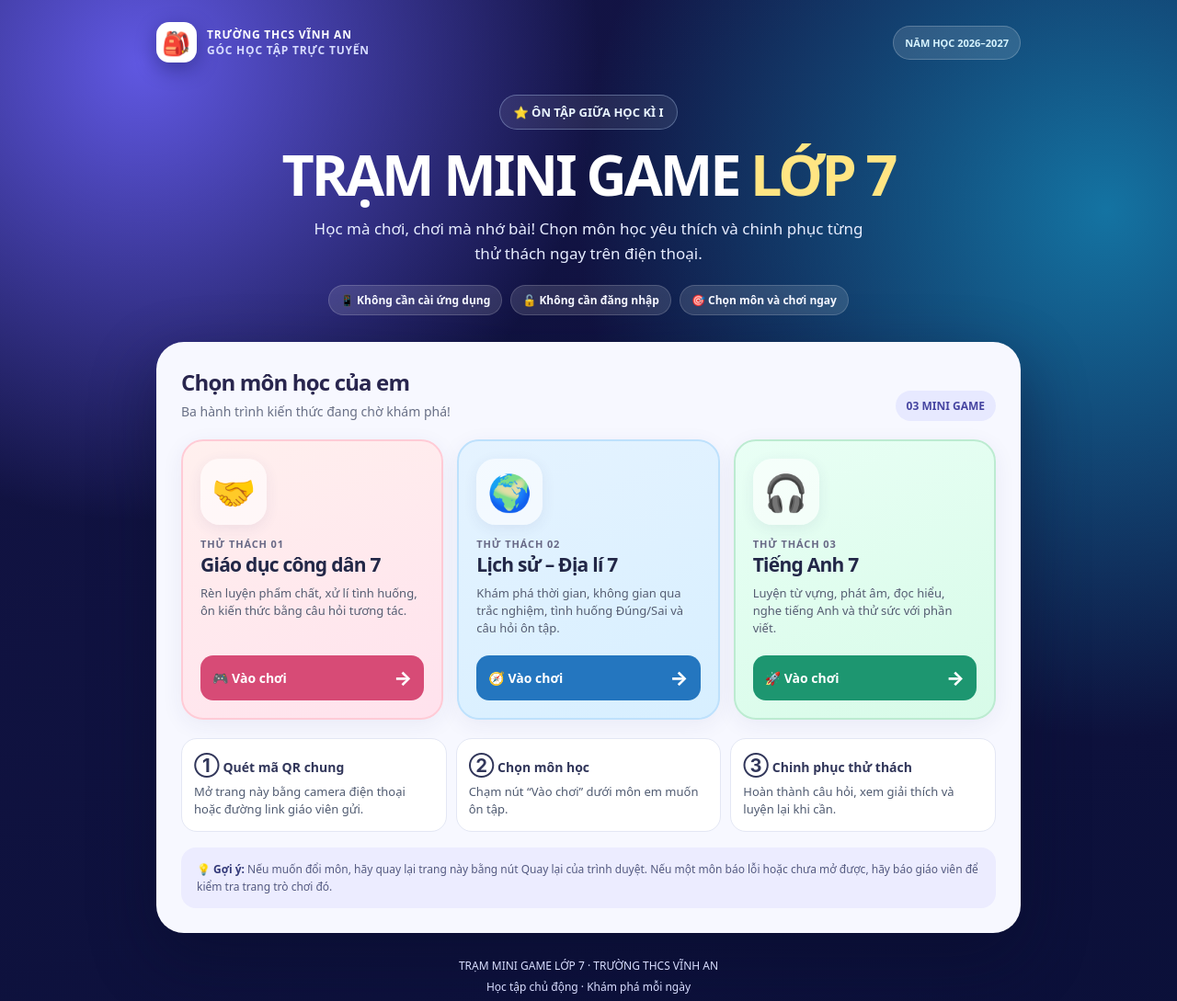
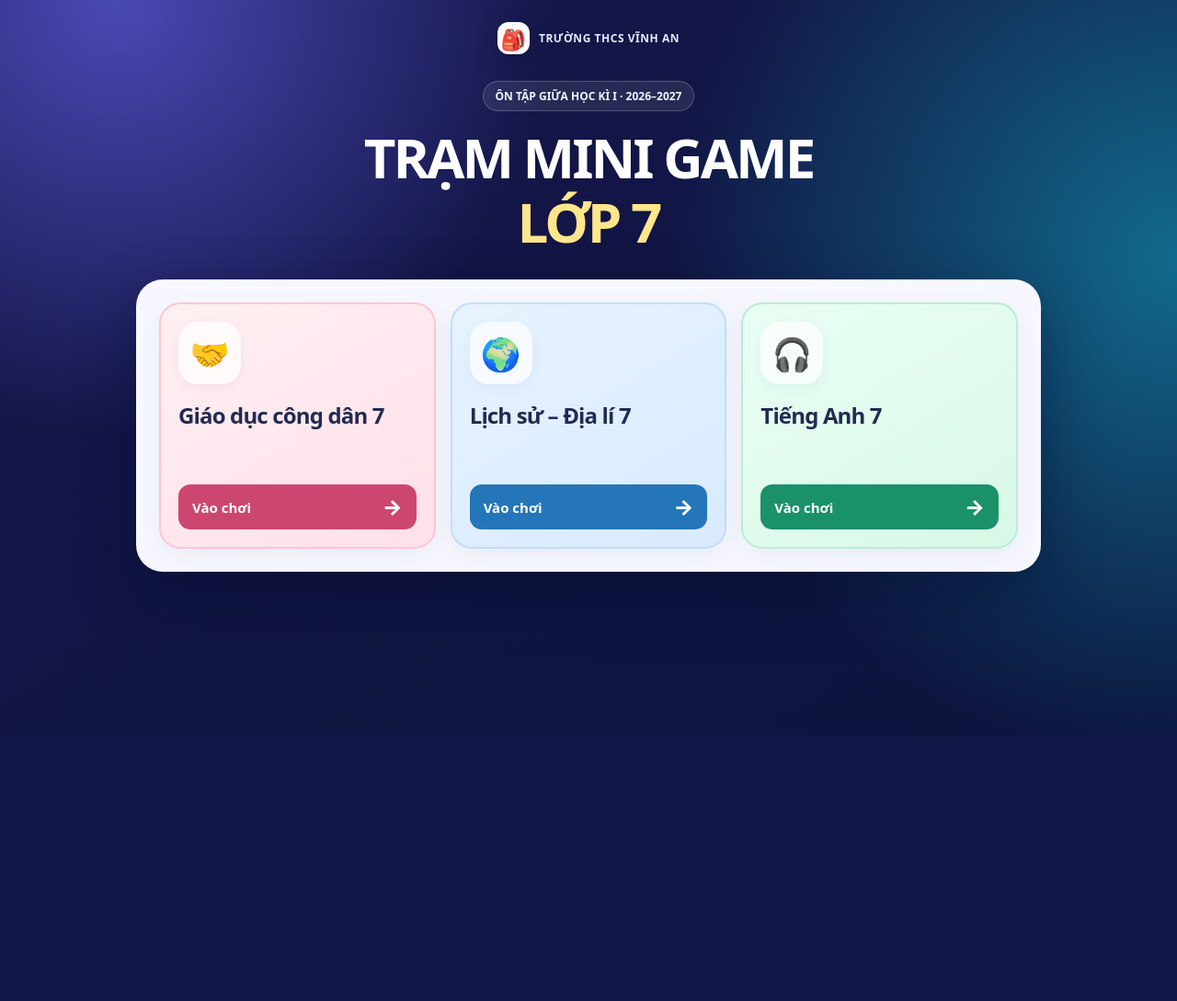
Before and after one commit to n2tnguyen051112-prog/MINI_GAME_LOP_7, a plain HTML site: page index.html in a window 1280 px wide. Shown: the whole page at 92% size. After the commit the page ends 800 px from the top, so only its background shows below. Drawn offline with Linux system fonts and the light colour scheme.

Commit message:
Add files via upload

```diff
--- a/index.html
+++ b/index.html
@@ -3,80 +3,66 @@
 <head>
 <meta charset="utf-8">
 <meta name="viewport" content="width=device-width, initial-scale=1, viewport-fit=cover">
-<meta name="theme-color" content="#1d1d58">
-<meta name="description" content="Cổng mini game ôn tập lớp 7 Trường THCS Vĩnh An: Giáo dục công dân, Lịch sử và Địa lí, Tiếng Anh. Không cần tài khoản.">
+<meta name="theme-color" content="#121847">
+<meta name="description" content="Trạm mini game lớp 7 Trường THCS Vĩnh An: GDCD 7, Lịch sử – Địa lí 7 và Tiếng Anh 7.">
 <title>Trạm Mini Game Lớp 7 | THCS Vĩnh An</title>
 <style>
-:root{font-family:system-ui,-apple-system,"Segoe UI",Roboto,Arial,sans-serif;color:#202244;background:#0b1040;font-synthesis:none}
-*{box-sizing:border-box}html{scroll-behavior:smooth}body{margin:0;min-height:100vh;background:radial-gradient(circle at 12% 6%,#6058e2 0,transparent 32%),radial-gradient(circle at 94% 20%,#1473a2 0,transparent 38%),linear-gradient(160deg,#141446 0%,#0b1039 100%)}
-a{color:inherit}a:focus-visible,button:focus-visible,summary:focus-visible{outline:4px solid #ffe16b;outline-offset:4px}
-.shell{max-width:980px;margin:0 auto;padding:24px 20px 56px;position:relative}
-.header{display:flex;align-items:center;justify-content:space-between;color:white;gap:12px}
-.brand{display:flex;align-items:center;gap:11px;font-weight:800;font-size:12px;letter-spacing:.065em}
-.brandmark{display:grid;place-items:center;width:44px;height:44px;flex:0 0 auto;background:white;border-radius:14px;font-size:25px;color:#3838a9;box-shadow:0 7px 22px #0a0e4060}
-.tag{font-size:11px;font-weight:750;color:#d7f4ff;background:#ffffff20;border:1px solid #ffffff35;padding:10px 12px;border-radius:50px;white-space:nowrap}
-.hero{margin:35px auto 29px;text-align:center;color:white;max-width:760px}
-.eyebrow{display:inline-flex;align-items:center;gap:6px;padding:9px 14px;border:1px solid #c0dcff55;background:#ffffff15;border-radius:30px;font-size:13px;font-weight:750;color:#e9f5ff}
-h1{font-size:clamp(34px,7vw,61px);line-height:1.08;letter-spacing:-.05em;margin:16px 0 12px;font-weight:900}
-h1 span{color:#ffe583}
-.sub{font-size:clamp(14px,2.5vw,17px);color:#e7edff;line-height:1.62;margin:0 auto;max-width:610px}
-.pills{display:flex;flex-wrap:wrap;justify-content:center;gap:9px;margin-top:20px}
-.pills span{font-size:12px;font-weight:700;color:#f5f7ff;background:#ffffff20;border:1px solid #ffffff29;border-radius:60px;padding:7px 12px}
-.board{background:#f7f8ff;border-radius:30px;padding:27px;box-shadow:0 26px 70px #090d2b78}
-.board-top{display:flex;justify-content:space-between;align-items:flex-end;gap:10px;margin-bottom:20px}
-h2{font-size:24px;letter-spacing:-.035em;margin:0 0 5px;color:#29264e}
-.section-sub{margin:0;font-size:14px;color:#697086;line-height:1.5}
-.count{border-radius:999px;background:#e7e9ff;color:#4746a1;padding:8px 12px;font-size:12px;font-weight:850;white-space:nowrap}
-.grid{display:grid;grid-template-columns:repeat(3,minmax(0,1fr));gap:15px}
-.subject{border-radius:24px;padding:19px;min-height:305px;display:flex;flex-direction:column;border:2px solid transparent;transition:transform .18s ease,box-shadow .18s ease;box-shadow:0 6px 24px #30347111}
-.subject:hover{transform:translateY(-5px);box-shadow:0 14px 27px #252f6430}
-.subject.gdcd{background:linear-gradient(155deg,#fff0ee,#ffe2ed);border-color:#ffcbd6}
-.subject.lsdl{background:linear-gradient(155deg,#e5f3ff,#d7efff);border-color:#bee1fc}
-.subject.eng{background:linear-gradient(155deg,#e9fff5,#d7fbe8);border-color:#bcebd1}
-.subject .emoji{display:grid;place-items:center;width:72px;height:72px;background:#fff9;border-radius:21px;font-size:39px;margin-bottom:13px;box-shadow:0 4px 15px #42427e15}
-.number{font-size:11px;font-weight:850;letter-spacing:.08em;color:#676885;margin-bottom:4px}
-h3{font-size:21px;letter-spacing:-.035em;line-height:1.14;margin:0 0 9px;color:#222747}
-.desc{font-size:13px;line-height:1.48;color:#555d72;margin:0 0 17px;flex-grow:1}
-.play{display:flex;align-items:center;justify-content:space-between;gap:10px;text-decoration:none;color:white;background:#6046b5;border-radius:14px;padding:14px 13px;font-weight:850;font-size:14px;min-height:49px}
-.gdcd .play{background:#d74b76}.lsdl .play{background:#2476bf}.eng .play{background:#1d9670}
-.play:hover{filter:brightness(.92)}.play .arrow{font-size:21px;line-height:1}
-.how{display:grid;grid-template-columns:repeat(3,1fr);gap:10px;margin-top:20px}
-.step{background:white;border:1px solid #e3e7f4;border-radius:17px;padding:14px 13px;font-size:13px;line-height:1.45;color:#505b71}
-.step strong{display:block;font-size:14px;color:#31365a;margin-bottom:5px}.step em{font-style:normal;font-size:20px}
-.support{margin-top:17px;background:#ececff;border-radius:16px;padding:14px 17px;font-size:12px;line-height:1.6;color:#545a81}
-.support strong{color:#343a7a}
-footer{color:#d9deff;text-align:center;margin:25px auto 0;font-size:12px;line-height:1.9}
-footer a{color:#f6e5ac;text-underline-offset:3px}
-@media(max-width:760px){.shell{padding:17px 12px 35px}.header{gap:5px}.brand{font-size:10px;letter-spacing:.02em}.brandmark{width:38px;height:38px;font-size:23px}.tag{font-size:10px;padding:8px}.hero{margin:28px auto 24px}.board{padding:17px;border-radius:23px}.grid{grid-template-columns:1fr;gap:13px}.subject{min-height:auto;padding:17px;display:grid;grid-template-columns:66px 1fr;column-gap:13px;align-items:start}.subject .emoji{width:62px;height:62px;font-size:33px;grid-row:1/4;margin:0}.subject .number{grid-column:2}.subject h3{grid-column:2;margin-bottom:5px}.subject .desc{grid-column:2;margin-bottom:15px}.subject .play{grid-column:1/3}.how{grid-template-columns:1fr}.board-top{align-items:center}h2{font-size:20px}.count{font-size:11px}.step{padding:10px 13px}}
+:root{font-family:system-ui,-apple-system,"Segoe UI",Roboto,Arial,sans-serif;color:#1c2447;background:#111747;font-synthesis:none}
+*{box-sizing:border-box}
+html{scroll-behavior:smooth}
+body{margin:0;min-height:100vh;min-height:100svh;background:radial-gradient(circle at 10% 0%,#4949b4 0,transparent 34%),radial-gradient(circle at 100% 35%,#116a8b 0,transparent 40%),linear-gradient(145deg,#17164b,#0b143c);color:#fff}
+a{color:inherit}
+a:focus-visible{outline:4px solid #ffe16b;outline-offset:5px}
+main{max-width:1020px;margin:0 auto;padding:24px 18px calc(54px + env(safe-area-inset-bottom))}
+.brand{display:flex;align-items:center;justify-content:center;gap:10px;font-size:12px;letter-spacing:.045em;font-weight:800;color:#e0edff}
+.brand-icon{display:grid;place-items:center;width:35px;height:35px;background:#fff;color:#3543a0;border-radius:12px;font-size:22px;box-shadow:0 6px 22px #080e3466}
+.hero{text-align:center;margin:29px auto 30px}
+.eyebrow{display:inline-block;padding:7px 13px;border-radius:30px;border:1px solid #ffffff35;background:#ffffff16;color:#f0f5ff;font-size:12px;font-weight:750}
+h1{font-size:clamp(34px,6.9vw,60px);font-weight:900;line-height:1.1;letter-spacing:-.05em;margin:17px 0 0}
+h1 span{display:block;color:#ffe68b;margin-top:4px}
+.station{background:#f7f8ff;color:#222b52;border-radius:29px;padding:25px;box-shadow:0 25px 65px #040b2c75}
+.grid{display:grid;grid-template-columns:repeat(3,minmax(0,1fr));gap:16px}
+.subject{display:flex;flex-direction:column;min-width:0;min-height:268px;padding:19px;border-radius:23px;text-decoration:none;border:2px solid transparent;box-shadow:0 6px 25px #28335412;transition:transform .15s ease,box-shadow .15s ease}
+.subject:hover{transform:translateY(-4px);box-shadow:0 14px 30px #26315424}
+.subject.gdcd{background:linear-gradient(150deg,#fff0f1,#ffe0ea);border-color:#ffc4d7}
+.subject.lsdl{background:linear-gradient(150deg,#e6f3ff,#d9eaff);border-color:#c0defd}
+.subject.eng{background:linear-gradient(150deg,#eafff4,#d8f8e7);border-color:#b8eed6}
+.emoji{display:grid;place-items:center;width:68px;height:68px;background:#ffffffb5;border-radius:21px;font-size:35px;margin-bottom:19px;box-shadow:0 4px 13px #27326a0d}
+h2{margin:0;font-size:clamp(20px,2.6vw,24px);font-weight:860;letter-spacing:-.035em;line-height:1.24;flex:1}
+.play{display:flex;align-items:center;justify-content:space-between;gap:10px;color:#fff;border-radius:13px;padding:13px 15px;font-size:15px;font-weight:850;margin-top:19px;min-height:49px}
+.gdcd .play{background:#cc4770}.lsdl .play{background:#2476b9}.eng .play{background:#1b916a}
+.play .arrow{font-size:23px;line-height:1}
+@media(max-width:720px){main{padding:19px 13px calc(35px + env(safe-area-inset-bottom))}.hero{margin:25px auto 25px}.station{padding:14px;border-radius:23px}.grid{grid-template-columns:1fr;gap:12px}.subject{min-height:auto;padding:16px;display:grid;grid-template-columns:64px minmax(0,1fr);column-gap:14px;align-items:center}.emoji{width:62px;height:62px;font-size:32px;margin:0;grid-row:1/3}.subject h2{grid-column:2;font-size:20px}.subject .play{grid-column:1/3;margin-top:15px}.brand{font-size:11px}}
+@media(min-width:721px) and (max-width:840px){.station{padding:16px}.subject{padding:15px}.emoji{width:61px;height:61px}}
 @media(prefers-reduced-motion:reduce){html{scroll-behavior:auto}.subject{transition:none}.subject:hover{transform:none}}
 </style>
 </head>
 <body>
-<main class="shell">
- <header class="header">
-   <div class="brand"><div class="brandmark" aria-hidden="true">🎒</div><div>TRƯỜNG THCS VĨNH AN<br><span style="font-weight:550;color:#d7dcff">GÓC HỌC TẬP TRỰC TUYẾN</span></div></div>
-   <span class="tag">NĂM HỌC 2026–2027</span>
- </header>
- <section class="hero" aria-labelledby="title">
-   <span class="eyebrow">⭐ ÔN TẬP GIỮA HỌC KÌ I</span>
-   <h1 id="title">TRẠM MINI GAME <span>LỚP 7</span></h1>
-   <p class="sub">Học mà chơi, chơi mà nhớ bài! Chọn môn học yêu thích và chinh phục từng thử thách ngay trên điện thoại.</p>
-   <div class="pills"><span>📱 Không cần cài ứng dụng</span><span>🔓 Không cần đăng nhập</span><span>🎯 Chọn môn và chơi ngay</span></div>
- </section>
- <section class="board" aria-label="Chọn môn học">
-   <div class="board-top"><div><h2>Chọn môn học của em</h2><p class="section-sub">Ba hành trình kiến thức đang chờ khám phá!</p></div><span class="count">03 MINI GAME</span></div>
-   <div class="grid">
-    <article class="subject gdcd"><div class="emoji" aria-hidden="true">🤝</div><div class="number">THỬ THÁCH 01</div><h3>Giáo dục công dân 7</h3><p class="desc">Rèn luyện phẩm chất, xử lí tình huống, ôn kiến thức bằng câu hỏi tương tác.</p><a class="play" href="https://n2tnguyen051112-prog.github.io/GHK_I_GDCD_7/" aria-label="Vào chơi mini game Giáo dục công dân 7">🎮 Vào chơi <span class="arrow" aria-hidden="true">→</span></a></article>
-    <article class="subject lsdl"><div class="emoji" aria-hidden="true">🌍</div><div class="number">THỬ THÁCH 02</div><h3>Lịch sử – Địa lí 7</h3><p class="desc">Khám phá thời gian, không gian qua trắc nghiệm, tình huống Đúng/Sai và câu hỏi ôn tập.</p><a class="play" href="https://n2tnguyen051112-prog.github.io/GHK_I_LSDL_7/" aria-label="Vào chơi mini game Lịch sử và Địa lí 7">🧭 Vào chơi <span class="arrow" aria-hidden="true">→</span></a></article>
-    <article class="subject eng"><div class="emoji" aria-hidden="true">🎧</div><div class="number">THỬ THÁCH 03</div><h3>Tiếng Anh 7</h3><p class="desc">Luyện từ vựng, phát âm, đọc hiểu, nghe tiếng Anh và thử sức với phần viết.</p><a class="play" href="https://n2tnguyen051112-prog.github.io/GHK_I_TIENG_ANH_7/" aria-label="Vào chơi mini game Tiếng Anh 7">🚀 Vào chơi <span class="arrow" aria-hidden="true">→</span></a></article>
-   </div>
-   <div class="how" aria-label="Cách chơi">
-    <div class="step"><strong><em>①</em> Quét mã QR chung</strong>Mở trang này bằng camera điện thoại hoặc đường link giáo viên gửi.</div>
-    <div class="step"><strong><em>②</em> Chọn môn học</strong>Chạm nút “Vào chơi” dưới môn em muốn ôn tập.</div>
-    <div class="step"><strong><em>③</em> Chinh phục thử thách</strong>Hoàn thành câu hỏi, xem giải thích và luyện lại khi cần.</div>
-   </div>
-   <div class="support"><strong>💡 Gợi ý:</strong> Nếu muốn đổi môn, hãy quay lại trang này bằng nút Quay lại của trình duyệt. Nếu một môn báo lỗi hoặc chưa mở được, hãy báo giáo viên để kiểm tra trang trò chơi đó.</div>
- </section>
- <footer>TRẠM MINI GAME LỚP 7 · TRƯỜNG THCS VĨNH AN<br>Học tập chủ động · Khám phá mỗi ngày</footer>
+<main>
+  <header class="brand"><span class="brand-icon" aria-hidden="true">🎒</span><span>TRƯỜNG THCS VĨNH AN</span></header>
+  <section class="hero" aria-labelledby="title">
+    <span class="eyebrow">ÔN TẬP GIỮA HỌC KÌ I · 2026–2027</span>
+    <h1 id="title">TRẠM MINI GAME <span>LỚP 7</span></h1>
+  </section>
+  <nav class="station" aria-label="Các mini game môn học">
+    <div class="grid">
+      <a class="subject gdcd" href="https://n2tnguyen051112-prog.github.io/GHK_I_GDCD_7/" aria-label="Vào mini game Giáo dục công dân 7">
+        <span class="emoji" aria-hidden="true">🤝</span>
+        <h2>Giáo dục công dân 7</h2>
+        <span class="play">Vào chơi <span class="arrow" aria-hidden="true">→</span></span>
+      </a>
+      <a class="subject lsdl" href="https://n2tnguyen051112-prog.github.io/GHK_I_LSDL_7/" aria-label="Vào mini game Lịch sử – Địa lí 7">
+        <span class="emoji" aria-hidden="true">🌍</span>
+        <h2>Lịch sử – Địa lí 7</h2>
+        <span class="play">Vào chơi <span class="arrow" aria-hidden="true">→</span></span>
+      </a>
+      <a class="subject eng" href="https://n2tnguyen051112-prog.github.io/GHK_I_TIENG_ANH_7/" aria-label="Vào mini game Tiếng Anh 7">
+        <span class="emoji" aria-hidden="true">🎧</span>
+        <h2>Tiếng Anh 7</h2>
+        <span class="play">Vào chơi <span class="arrow" aria-hidden="true">→</span></span>
+      </a>
+    </div>
+  </nav>
 </main>
-</body></html>
+</body>
+</html>
```
